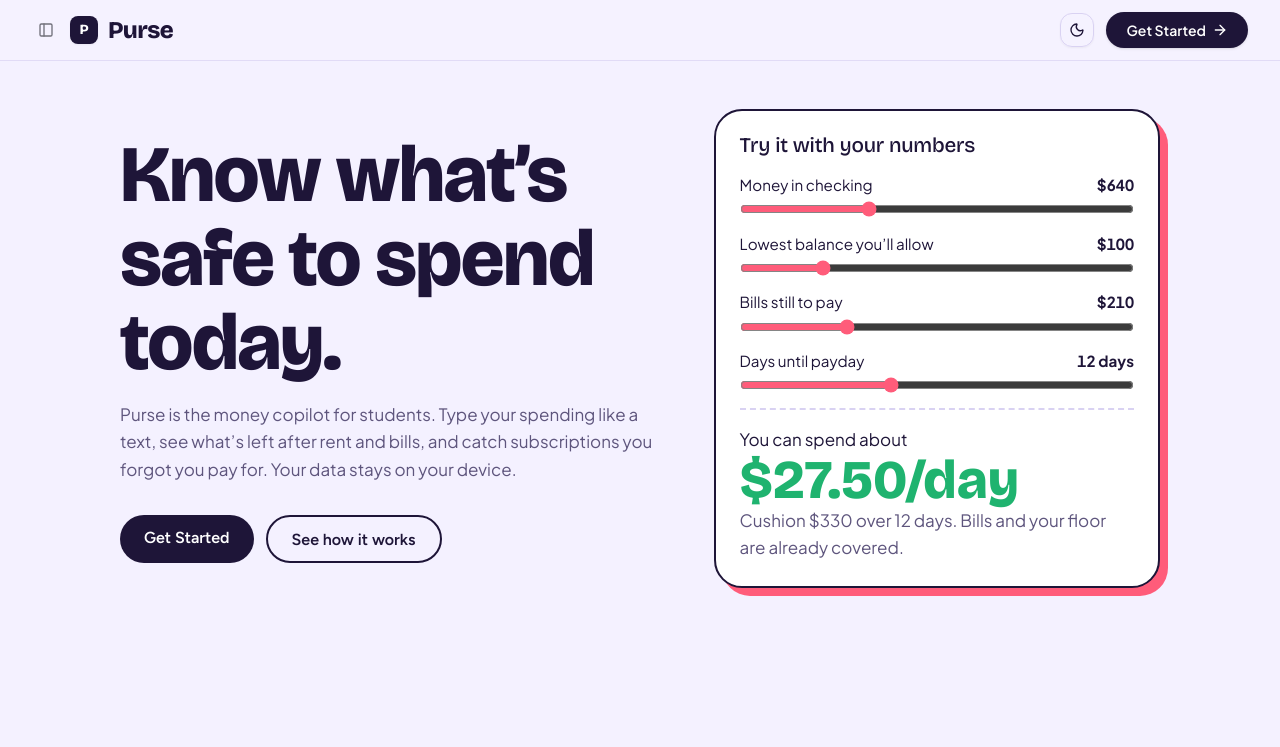
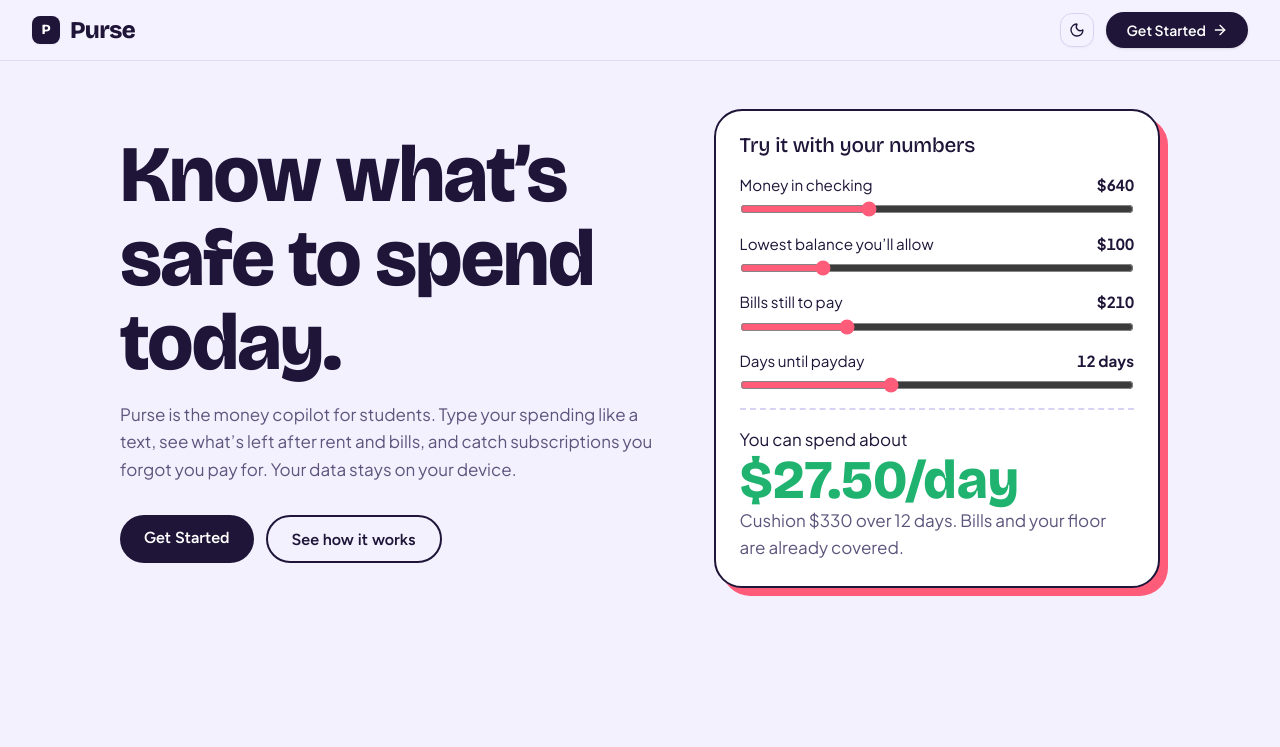
Before and after one commit to dwmk/purse.ai, a React (Vite) app: page / in a window 1280 px wide. Shown: the top 747 px of the page. Built offline with nearby package versions, Linux system fonts and the light colour scheme; no server answers.

Commit message:
Update TopBar.tsx

```diff
--- a/src/components/layout/TopBar.tsx
+++ b/src/components/layout/TopBar.tsx
@@ -47,6 +47,7 @@
         {/* Left Side: Purse Wordmark & Brand Logo + Mobile Sidebar Toggle */}
         <div className="flex items-center gap-2.5 shrink-0">
 
+        {!isLanding && (
           <button
             onClick={toggleSidebar}
             title="Toggle Conversation History"
@@ -55,7 +56,7 @@
           >
             <PanelLeft className="w-4 h-4" />
           </button>
-
+        )}
 
           <button
             onClick={() => {
```
